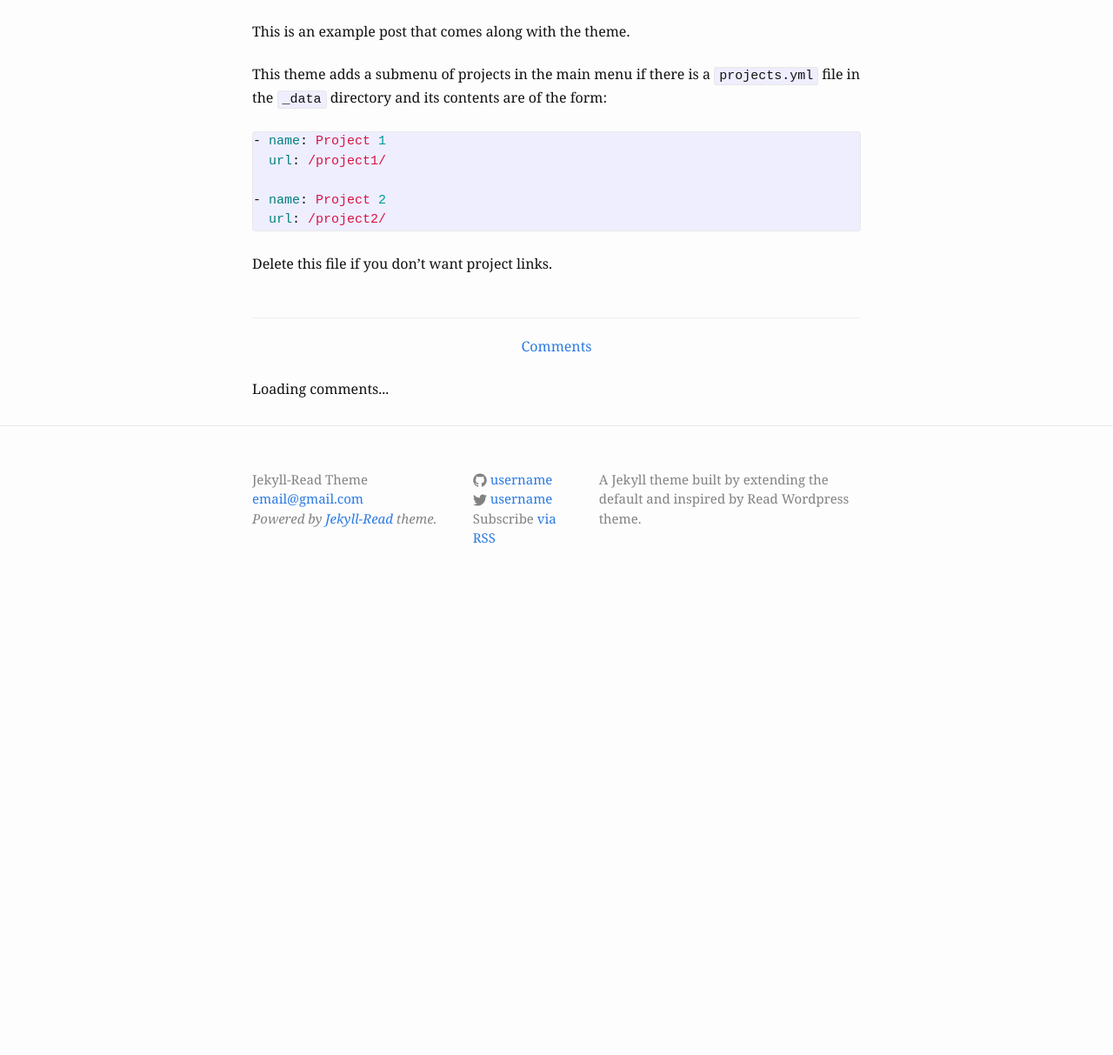
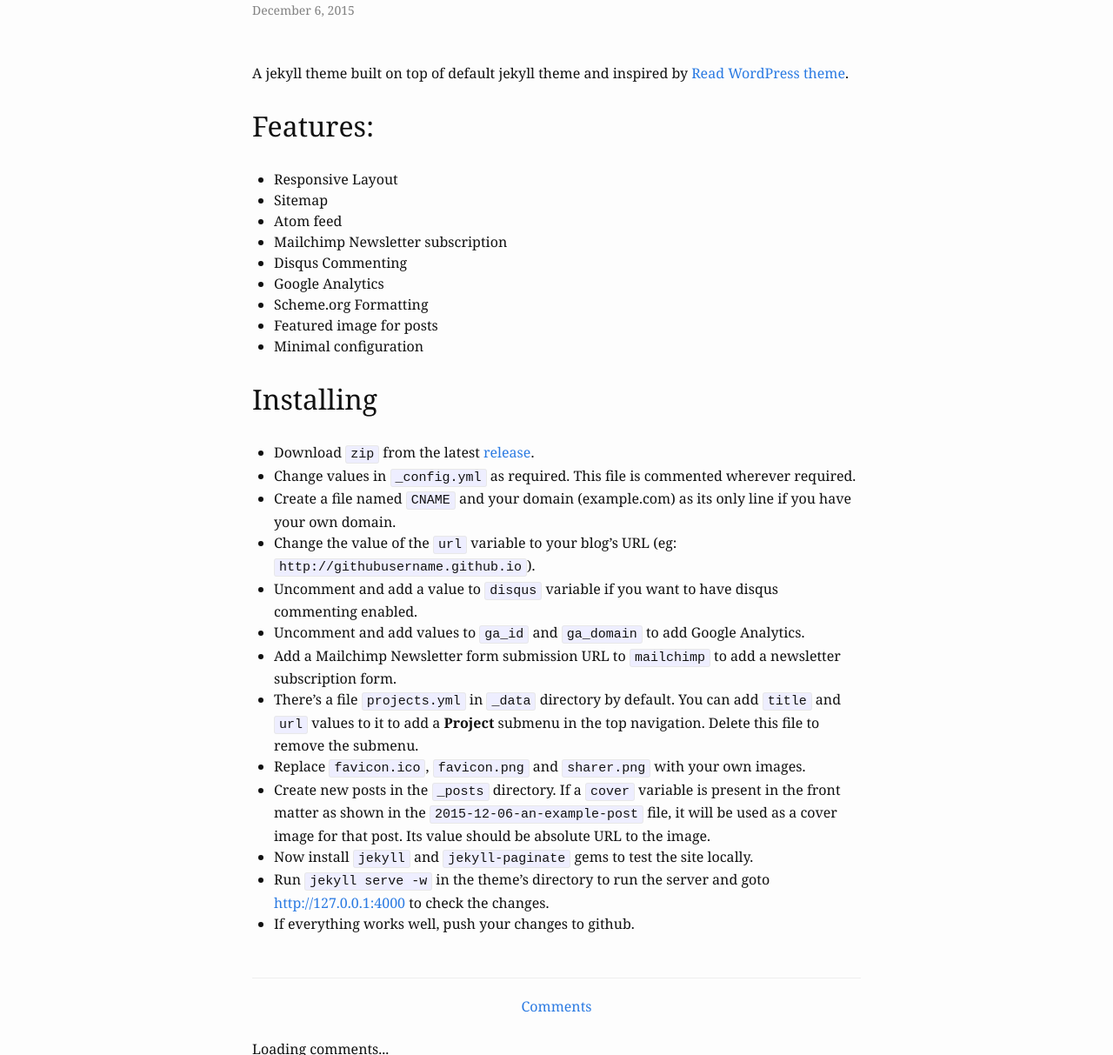
Before and after one commit to brijeshb42/Jekyll-Read, a Jekyll site: the page built from _posts/2015-12-06-an-example-post.md, in a window 1280 px wide and 1400 px high, scrolled down 431 px, cut to the strip 187-1400 px from the top of the window. Shown: the whole strip at 87% size. Built offline with Jekyll 4.4.1, drawn with Linux system fonts in a browser that asks for light colours; some web fonts are replaced; comment, search, counter and statistics services are not loaded; before the commit the page ends 1348 px from its top, so only the background shows below that; some of the changed text lies outside the part shown.

Commit message:
added urls

```diff
--- a/_config.yml
+++ b/_config.yml
@@ -8,13 +8,13 @@
 # Site settings
 
 title: Jekyll-Read Theme
-email: email@gmail.com
+email: brijeshb42@gmail.com
 description: > # this means to ignore newlines until "baseurl:"
   A Jekyll theme built by extending the default and inspired by Read Wordpress theme.
 url: "http://bitwiser.in/Jekyll-Read" # the base hostname & protocol for your site
 baseurl: "" # the subpath of your site, e.g. /blog
-twitter_username: username
-github_username:  username
+twitter_username: brijeshb42/Jekyll-Read
+github_username:  brijeshb42
 sass:
   style: compressed
 
--- a/_posts/2015-12-06-an-example-post.md
+++ b/_posts/2015-12-06-an-example-post.md
@@ -1,20 +1,36 @@
 ---
-title: An example blog post
+title: An example blog post - Jekyll-Read Theme
 cover: https://pixabay.com/static/uploads/photo/2015/12/01/20/28/green-1072828_960_720.jpg
 tags: some, dummy, tags
 layout: post
 ---
 
-This is an example post that comes along with the theme.
+A jekyll theme built on top of default jekyll theme and inspired by [Read WordPress theme](http://themes.pixelwars.org/read-wp/).
 
-This theme adds a submenu of projects in the main menu if there is a `projects.yml` file in the `_data` directory and its contents are of the form:
+## Features:
 
-{% highlight yaml %}
-- name: Project 1
-  url: /project1/
+* Responsive Layout
+* Sitemap
+* Atom feed
+* Mailchimp Newsletter subscription
+* Disqus Commenting
+* Google Analytics
+* Scheme.org Formatting
+* Featured image for posts
+* Minimal configuration
 
-- name: Project 2
-  url: /project2/
-{% endhighlight %}
+## Installing
 
-Delete this file if you don't want project links.
+* Download `zip` from the latest [release](https://github.com/brijeshb42/Jekyll-Read/releases).
+* Change values in `_config.yml` as required. This file is commented wherever required.
+* Create a file named `CNAME` and your domain (example.com) as its only line if you have your own domain.
+* Change the value of the `url` variable to your blog's URL (eg: `http://githubusername.github.io`).
+* Uncomment and add a value to `disqus` variable if you want to have disqus commenting enabled.
+* Uncomment and add values to `ga_id` and `ga_domain` to add Google Analytics.
+* Add a Mailchimp Newsletter form submission URL to `mailchimp` to add a newsletter subscription form.
+* There's a file `projects.yml` in `_data` directory by default. You can add `title` and `url` values to it to add a **Project** submenu in the top navigation. Delete this file to remove the submenu.
+* Replace `favicon.ico`, `favicon.png` and `sharer.png` with your own images.
+* Create new posts in the `_posts` directory. If a `cover` variable is present in the front matter as shown in the `2015-12-06-an-example-post` file, it will be used as a cover image for that post. Its value should be absolute URL to the image.
+* Now install `jekyll` and `jekyll-paginate` gems to test the site locally.
+* Run `jekyll serve -w` in the theme's directory to run the server and goto [http://127.0.0.1:4000](http://127.0.0.1:4000) to check the changes.
+* If everything works well, push your changes to github.
```
